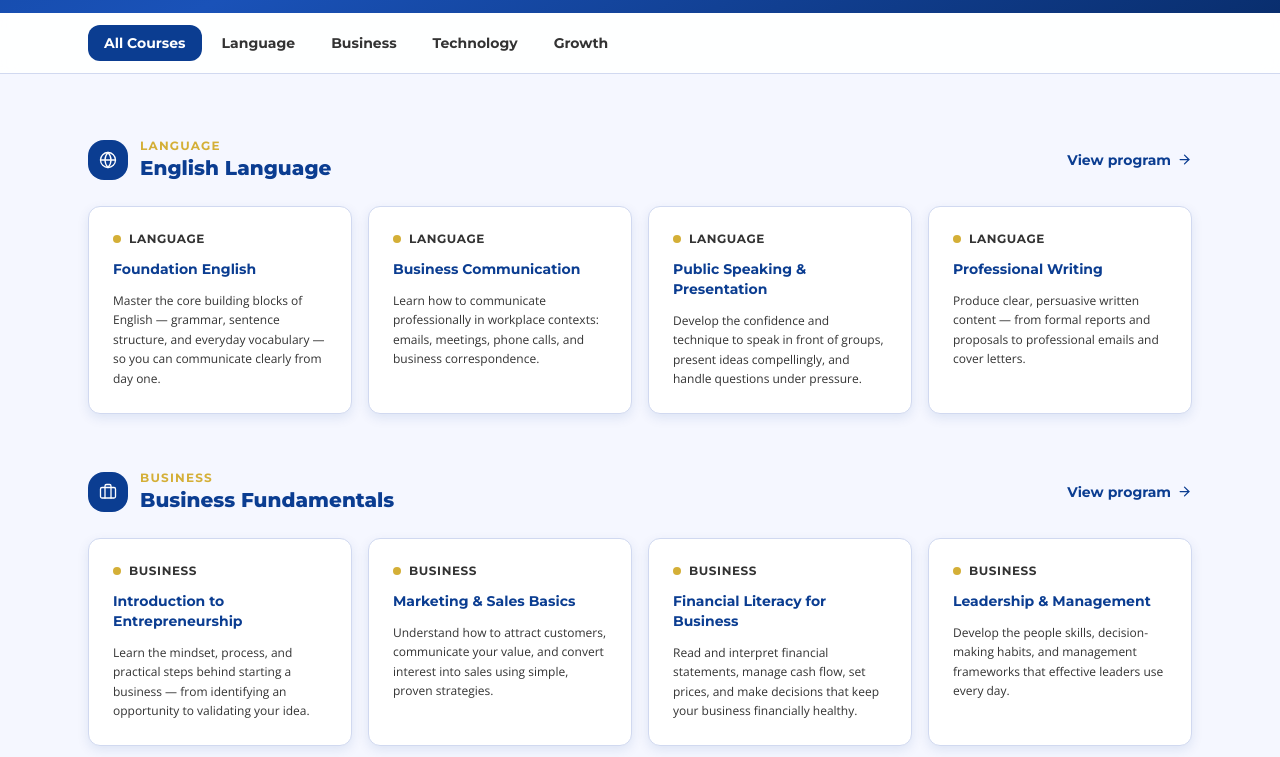
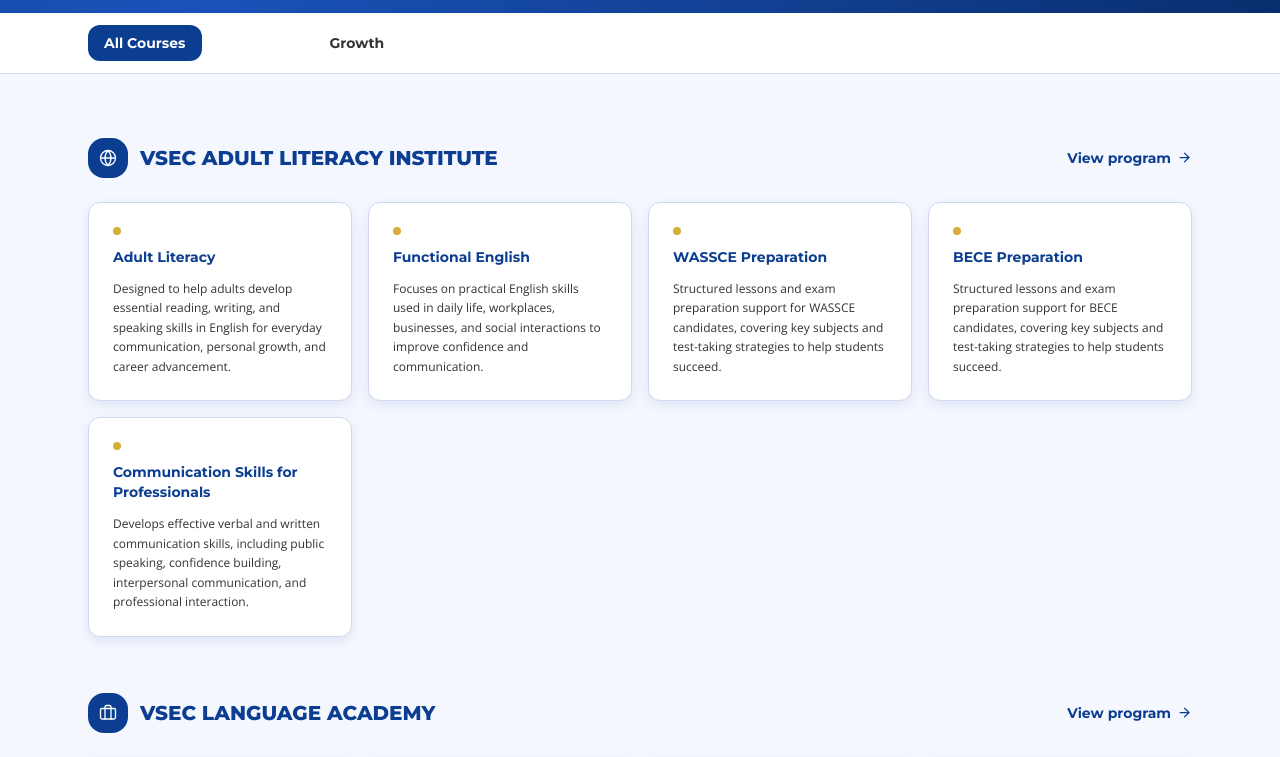
Before and after one commit to Gab7by/vsec-general-website, a React (Vite) app: page /courses in a window 1280 px wide. Shown: the part 500-1257 px from the top of the page. Built offline with nearby package versions, Linux system fonts and the light colour scheme.

Commit message:
Created the first 2 programs

```diff
--- a/src/components/Programs.jsx
+++ b/src/components/Programs.jsx
@@ -24,7 +24,7 @@ export default function Programs() {
             className="text-lg leading-relaxed"
             style={{ fontFamily: 'var(--font-body)', color: 'var(--color-text-muted)' }}
           >
-            Four focused program areas designed to give you real, applicable skills
+            Seven focused program areas designed to give you real, applicable skills
             that accelerate your career and business.
           </p>
         </div>
--- a/src/data/programs.js
+++ b/src/data/programs.js
@@ -3,42 +3,46 @@ import { Globe, Briefcase, Monitor, TrendingUp } from 'lucide-react'
 export const programs = [
   {
     id: 'english',
-    tag: 'Language',
-    title: 'English Language',
+    title: 'VSEC ADULT LITERACY INSTITUTE',
     icon: Globe,
     shortDescription:
-      'Build confidence in everyday communication, business interactions, presentations, and public speaking.',
+      'Learn English with Confidence. Read, Write, and Speak Fluently.',
     fullDescription:
-      'Our English Language program is designed for adults who want to communicate with clarity, confidence, and professionalism. Whether you are navigating the workplace, building a business, or simply want to express yourself better, this program gives you the practical tools to do so. Lessons are taught in real-world contexts — not textbook exercises.',
+      'At VSEC Adult Literacy Institute, we help learner develop confidence in reading, writing, and speaking English through practical, easy-to-understand, and interactive learning methods. Whether you are looking to improve communication skills for work, education, business, or everyday life, our programs are designed to support learners at every level. We are committed to creating a supportive learning environment that promotes personal growth, confidence, and lifelong learning.',
     whoIsItFor:
       'Working adults, entrepreneurs, job seekers, and anyone who wants to communicate more effectively in professional settings.',
     outcomes: [
-      'Speak confidently in business meetings and presentations',
+      'Speak confidently in business meetings and daily conversations',
       'Write professional emails, reports, and proposals',
       'Handle interviews and networking conversations with ease',
       'Build vocabulary relevant to your industry and goals',
     ],
     courses: [
       {
-        title: 'Foundation English',
+        title: 'Adult Literacy',
         description:
-          'Master the core building blocks of English — grammar, sentence structure, and everyday vocabulary — so you can communicate clearly from day one.',
+          'Designed to help adults develop essential reading, writing, and speaking skills in English for everyday communication, personal growth, and career advancement.',
       },
       {
-        title: 'Business Communication',
+        title: 'Functional English',
         description:
-          'Learn how to communicate professionally in workplace contexts: emails, meetings, phone calls, and business correspondence.',
+          'Focuses on practical English skills used in daily life, workplaces, businesses, and social interactions to improve confidence and communication.',
       },
       {
-        title: 'Public Speaking & Presentation',
+        title: 'WASSCE Preparation',
         description:
-          'Develop the confidence and technique to speak in front of groups, present ideas compellingly, and handle questions under pressure.',
+          'Structured lessons and exam preparation support for WASSCE candidates, covering key subjects and test-taking strategies to help students succeed.',
       },
       {
-        title: 'Professional Writing',
+        title: 'BECE Preparation',
         description:
-          'Produce clear, persuasive written content — from formal reports and proposals to professional emails and cover letters.',
+          'Structured lessons and exam preparation support for BECE candidates, covering key subjects and test-taking strategies to help students succeed.',
       },
+      {
+        title: 'Communication Skills for Professionals',
+        description:
+          'Develops effective verbal and written communication skills, including public speaking, confidence building, interpersonal communication, and professional interaction.',
+      }
     ],
     testimonial: {
       quote:
@@ -50,42 +54,51 @@ export const programs = [
   },
   {
     id: 'business',
-    tag: 'Business',
-    title: 'Business Fundamentals',
+    title: 'VSEC LANGUAGE ACADEMY',
     icon: Briefcase,
     shortDescription:
-      'Gain practical business acumen — from entrepreneurship and marketing to finance and operations.',
+      'Learn Languages. Build Confidence. Connect with the World.',
     fullDescription:
-      'The Business Fundamentals program gives you the knowledge that used to be locked behind expensive degrees. You will learn how businesses work, how to start and grow your own, and how to make smart decisions with money and people. Every lesson is grounded in practical application, not theory.',
+      'VSEC Language Academy offers practical language learning programs designed to help you communicate confidently in English, French, and other languages. Our courses focus on real-world communication skills for work, travel, and everyday life. Whether you want to improve your English for business, learn French for travel, or pick up another language for personal growth, our supportive learning environment and experienced instructors will help you achieve your goals.',
     whoIsItFor:
-      'Aspiring entrepreneurs, small business owners, career changers, and anyone who wants to understand how business really works.',
+      'Professionals, Students, Migrants, International applicants',
     outcomes: [
-      'Understand how to start, plan, and run a business',
-      'Read financial statements and make informed money decisions',
-      'Build and execute a basic marketing and sales strategy',
-      'Lead teams and manage operations with confidence',
+      'Communicate confidently in spoken English in everyday, academic, and professional settings.',
+      'Read and understand English texts with improved comprehension and vocabulary.',
+      'Write clear, correct, and well-structured sentences, emails, and short documents.',
+      'Apply effective communication skills in interviews, presentations, and workplace interactions.',
     ],
     courses: [
       {
-        title: 'Introduction to Entrepreneurship',
+        title: 'English as a Second Language (ESL)',
         description:
-          'Learn the mindset, process, and practical steps behind starting a business — from identifying an opportunity to validating your idea.',
+          'Our ESL program is designed to help non-native English speakers build strong foundational skills in listening, speaking, reading, and writing. Learners improve everyday communication, expand vocabulary, and gain confidence using English in academic, professional, and social settings.',
       },
       {
-        title: 'Marketing & Sales Basics',
+        title: 'IELTS Preparation',
         description:
-          'Understand how to attract customers, communicate your value, and convert interest into sales using simple, proven strategies.',
+          'This course equips students with the strategies and skills needed to achieve high scores in the IELTS exam. It focuses on all four modules—Listening, Reading, Writing, and Speaking—while providing practice tests, time management techniques, and exam-focused coaching.',
       },
       {
-        title: 'Financial Literacy for Business',
+        title: 'TOEFL Preparation',
         description:
-          'Read and interpret financial statements, manage cash flow, set prices, and make decisions that keep your business financially healthy.',
+          'Our TOEFL program prepares students for success in the TOEFL iBT exam by strengthening academic English skills. It emphasizes reading comprehension, lecture-based listening, structured writing, and fluent speaking required for university admission abroad.',
       },
       {
-        title: 'Leadership & Management',
+        title: 'Business English',
         description:
-          'Develop the people skills, decision-making habits, and management frameworks that effective leaders use every day.',
+          'This course helps professionals develop the language skills needed in corporate environments. It covers business communication, email writing, presentations, meetings, negotiations, and professional vocabulary to improve workplace effectiveness and confidence.',
       },
+      {
+        title: 'Public speaking',
+        description:
+          'The Public Speaking course builds confidence and clarity in verbal communication. Learners practice speech delivery, audience engagement, storytelling techniques, and presentation skills to speak effectively in formal and informal settings.',
+      },
+      {
+        title: 'Accent Reduction',
+        description:
+          'This program helps learners improve pronunciation and reduce strong first-language influence when speaking English. It focuses on clarity, intonation, rhythm, and speech patterns to make communication more natural and easily understood by global audiences.',
+      }
     ],
     testimonial: {
       quote:
@@ -97,7 +110,6 @@ export const programs = [
   },
   {
     id: 'it',
-    tag: 'Technology',
     title: 'Information Technology',
     icon: Monitor,
     shortDescription:
```
